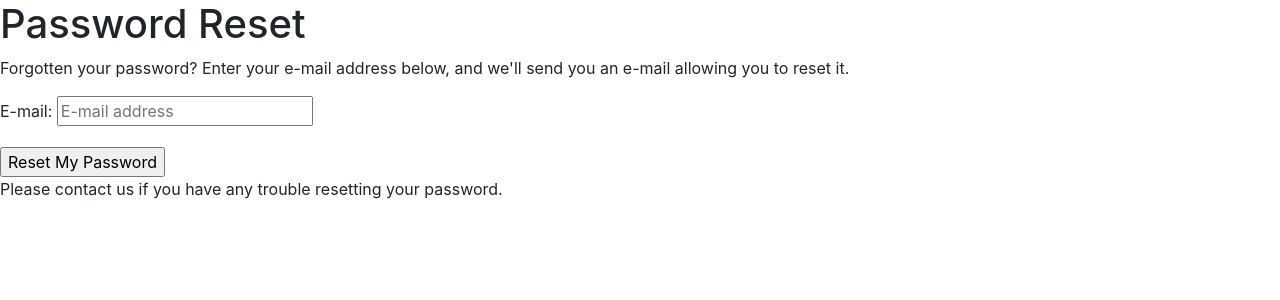
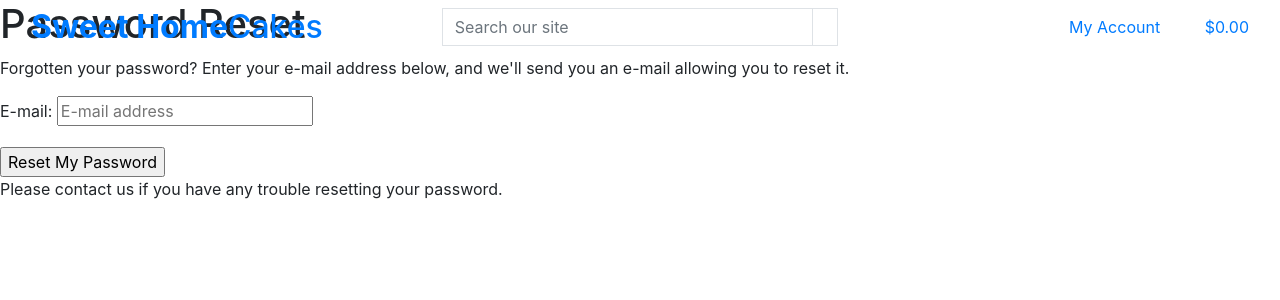
Before and after one commit to NicoleHitter/sweet-home-cakes, a Django app: page /accounts/password/reset/ in a window 1280 px wide. Shown: the top 300 px of the page. Run offline with Django 3.2, Linux system fonts and the light colour scheme; some libraries are stand-ins or nearby versions.

Commit message:
Add main page header

```diff
--- a/templates/base.html
+++ b/templates/base.html
@@ -2,6 +2,7 @@
 
 <!doctype html>
 <html lang="en">
+
 <head>
 
   {% block meta %}
@@ -14,16 +15,22 @@
   {% endblock %}
 
   {% block corecss %}
-        <link rel="stylesheet" href="https://stackpath.bootstrapcdn.com/bootstrap/4.4.1/css/bootstrap.min.css" integrity="sha384-Vkoo8x4CGsO3+Hhxv8T/Q5PaXtkKtu6ug5TOeNV6gBiFeWPGFN9MuhOf23Q9Ifjh" crossorigin="anonymous">
+  <link rel="stylesheet" href="https://stackpath.bootstrapcdn.com/bootstrap/4.4.1/css/bootstrap.min.css"
+    integrity="sha384-Vkoo8x4CGsO3+Hhxv8T/Q5PaXtkKtu6ug5TOeNV6gBiFeWPGFN9MuhOf23Q9Ifjh" crossorigin="anonymous">
   {% endblock %}
 
   {% block extra_css %}
   {% endblock %}
 
   {% block corejs %}
-        <script src="https://code.jquery.com/jquery-3.4.1.slim.min.js" integrity="sha384-J6qa4849blE2+poT4WnyKhv5vZF5SrPo0iEjwBvKU7imGFAV0wwj1yYfoRSJoZ+n" crossorigin="anonymous"></script>
-        <script src="https://cdn.jsdelivr.net/npm/popper.js@1.16.0/dist/umd/popper.min.js" integrity="sha384-Q6E9RHvbIyZFJoft+2mJbHaEWldlvI9IOYy5n3zV9zzTtmI3UksdQRVvoxMfooAo" crossorigin="anonymous"></script>
-        <script src="https://cdn.jsdelivr.net/npm/jquery@3.5.1/dist/jquery.min.js" integrity="sha256-9/aliU8dGd2tb6OSsuzixeV4y/faTqgFtohetphbbj0=" crossorigin="anonymous"></script>
+  <script src="https://code.jquery.com/jquery-3.4.1.slim.min.js"
+    integrity="sha384-J6qa4849blE2+poT4WnyKhv5vZF5SrPo0iEjwBvKU7imGFAV0wwj1yYfoRSJoZ+n"
+    crossorigin="anonymous"></script>
+  <script src="https://cdn.jsdelivr.net/npm/popper.js@1.16.0/dist/umd/popper.min.js"
+    integrity="sha384-Q6E9RHvbIyZFJoft+2mJbHaEWldlvI9IOYy5n3zV9zzTtmI3UksdQRVvoxMfooAo"
+    crossorigin="anonymous"></script>
+  <script src="https://cdn.jsdelivr.net/npm/jquery@3.5.1/dist/jquery.min.js"
+    integrity="sha256-9/aliU8dGd2tb6OSsuzixeV4y/faTqgFtohetphbbj0=" crossorigin="anonymous"></script>
   {% endblock %}
 
   {% block extra_js %}
@@ -31,14 +38,76 @@
 
   <title>Sweet Home Cakes {% block extra_title %}{% endblock %}</title>
 </head>
+
   <body>
-    <header class="container-fluid fixed-top"></header>
+    <header class="container-fluid fixed-top">
+      <div class="row">
+        <div class="col-12 col-lg-4 my-auto py-1 py-lg-0 text-center text-lg-left">
+            <a href="{% url 'home' %}" class="nav-link main-logo-link">
+                <h2 class="logo-font text-black my-0"><strong>Sweet Home</strong>Cakes</h2>
+            </a>
+        </div>
+        <div class="col-12 col-lg-4 my-auto py-1 py-lg-0">
+            <form method="GET" action="">
+                <div class="input-group w-100">
+                    <input class="form-control border border-black rounded-0" type="text" name="q" placeholder="Search our site">
+                    <div class="input-group-append">
+                        <button class="form-control btn btn-black border border-black rounded-0" type="submit">
+                            <span class="icon">
+                                <i class="fas fa-search"></i>
+                            </span>
+                        </button>
+                    </div>
+                </div>
+            </form>
+        </div>
+        <div class="col-12 col-lg-4 my-auto py-1 py-lg-0">
+            <ul class="list-inline list-unstyled text-center text-lg-right my-0">
+                <li class="list-inline-item dropdown">
+                    <a class="text-black nav-link" href="#" id="user-options" data-toggle="dropdown" aria-haspopup="true" aria-expanded="false">
+                        <div class="text-center">
+                            <div><i class="fas fa-user fa-lg"></i></div>
+                            <p class="my-0">My Account</p>
+                        </div>
+                    </a>
+                    <div class="dropdown-menu border-0" aria-labelledby="user-options">
+                        {% if request.user.is_authenticated %}
+                            {% if request.user.is_superuser %}
+                                <a href="" class="dropdown-item">Product Management</a>
+                            {% endif %}
+                            <a href="" class="dropdown-item">My Profile</a>
+                            <a href="{% url 'account_logout' %}" class="dropdown-item">Logout</a>
+                        {% else %}
+                            <a href="{% url 'account_signup' %}" class="dropdown-item">Register</a>
+                            <a href="{% url 'account_login' %}" class="dropdown-item">Login</a>
+                        {% endif %}
+                    </div>
+                </li>
+                <li class="list-inline-item">
+                    <a class="{% if grand_total %}text-info font-weight-bold{% else %}text-black{% endif %} nav-link" href="">
+                        <div class="text-center">
+                            <div><i class="fas fa-shopping-bag fa-lg"></i></div>
+                            <p class="my-0">
+                                {% if grand_total %}
+                                    ${{ grand_total|floatformat:2 }}
+                                {% else %}
+                                    $0.00
+                                {% endif %}
+                            </p>
+                        </div>
+                    </a>
+                </li>
+            </ul>
+        </div>
+    </div>
+  </header>
+
 
   {% if messages %}
-        <div class="message-container"></div>
   {% endif %}
 
   {% block page_header %}
+
   {% endblock %}
 
   {% block content %}
@@ -49,4 +118,5 @@
 
 
 </body>
+
 </html>
```
Lines whose indentation alone changed are shown as unchanged.
